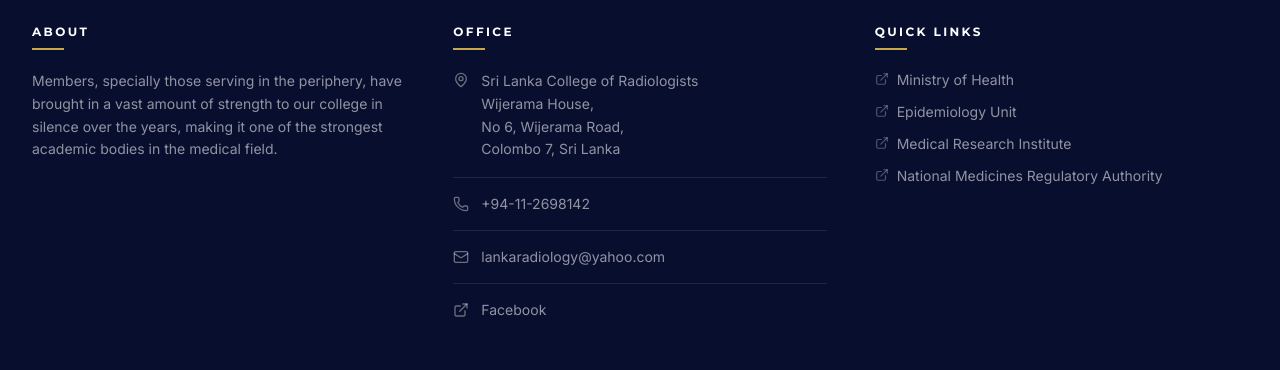
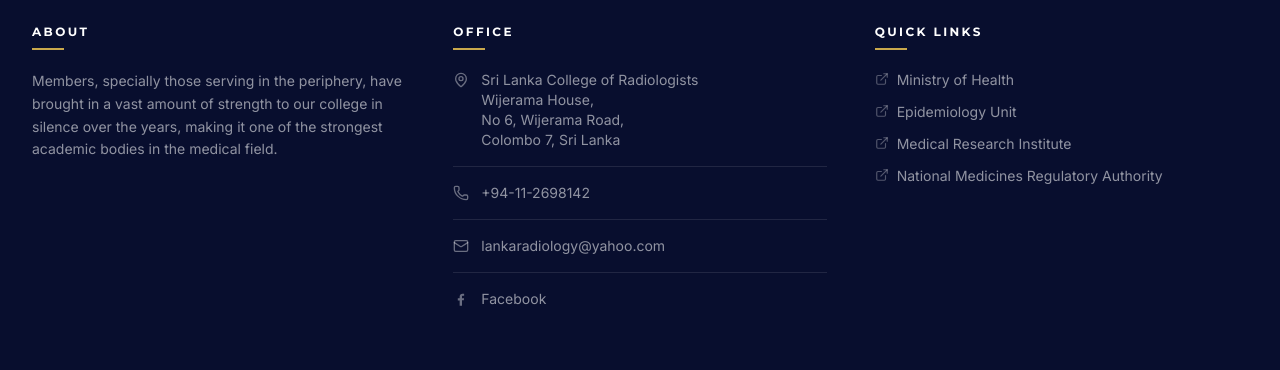
Before and after one commit to DanidaJ/slcr_website, a Next.js app: page /contact-us in a window 1280 px wide. Shown: the part 1190-1560 px from the top of the page. Built offline with nearby package versions, Linux system fonts and the light colour scheme.

Commit message:
Dev (#2)
* Update Contact Us page with link to address and enhance Not Found page navigation

* Enhance footer links with transition effects

---------

Co-authored-by: DanidaJ <138714160+DanidaJ@users.noreply.github.com>

```diff
--- a/src/app/not-found.tsx
+++ b/src/app/not-found.tsx
@@ -30,14 +30,14 @@
         <div className="mt-8 flex flex-col sm:flex-row items-center justify-center gap-3">
           <Link
             href="/"
-            className="inline-flex items-center justify-center px-6 py-3 rounded-full bg-gold text-navy font-semibold text-sm hover:bg-gold/90 transition-colors"
+            className="inline-flex items-center justify-center px-6 py-3 rounded-full bg-gold text-navy font-semibold text-sm cursor-pointer transition-all duration-300 ease-out hover:bg-gold/90 hover:-translate-y-0.5"
           >
             Back to Home
           </Link>
           <button
             type="button"
             onClick={handleBack}
-            className="inline-flex items-center justify-center px-6 py-3 rounded-full border border-white/40 text-white text-sm hover:border-white/70 hover:text-white transition-colors"
+            className="inline-flex items-center justify-center px-6 py-3 rounded-full border border-white/40 text-white text-sm cursor-pointer transition-all duration-300 ease-out hover:border-white/70 hover:text-white hover:-translate-y-0.5"
           >
             Back
           </button>
--- a/src/components/layout/Footer.tsx
+++ b/src/components/layout/Footer.tsx
@@ -40,14 +40,14 @@
             </h3>
             <div className="w-8 h-0.5 bg-gold mb-5" />
             <div className="space-y-4 text-sm">
-              <div className="flex gap-3">
-                <MapPin className="w-4 h-4 text-white/40 flex-shrink-0 mt-0.5" />
               <a
                 href={MAPS_LINK}
                 target="_blank"
                 rel="noopener noreferrer"
-                  className="text-white/55 hover:text-white transition-colors leading-relaxed"
+                className="group flex gap-3 text-white/55 hover:text-white transition-all duration-300 ease-out"
               >
+                <MapPin className="w-4 h-4 text-white/40 group-hover:text-white shrink-0 mt-0.5 transition-all duration-300 ease-out" />
+                <span>
                   Sri Lanka College of Radiologists
                   <br />
                   Wijerama House,
@@ -55,40 +55,46 @@
                   No 6, Wijerama Road,
                   <br />
                   Colombo 7, Sri Lanka
+                </span>
               </a>
-              </div>
               <div className="w-full h-px bg-white/10" />
-              <div className="flex items-center gap-3">
-                <Phone className="w-4 h-4 text-white/40 flex-shrink-0" />
               <a
                 href="tel:+94112698142"
-                  className="text-white/55 hover:text-white transition-colors"
+                className="group flex items-center gap-3 text-white/55 hover:text-white transition-all duration-300 ease-out"
               >
+                <Phone className="w-4 h-4 text-white/40 group-hover:text-white shrink-0 transition-all duration-300 ease-out" />
+                <span>
                   +94-11-2698142
+                </span>
               </a>
-              </div>
               <div className="w-full h-px bg-white/10" />
-              <div className="flex items-center gap-3">
-                <Mail className="w-4 h-4 text-white/40 flex-shrink-0" />
               <a
                 href="mailto:lankaradiology@yahoo.com"
-                  className="text-white/55 hover:text-white transition-colors"
+                className="group flex items-center gap-3 text-white/55 hover:text-white transition-all duration-300 ease-out"
               >
+                <Mail className="w-4 h-4 text-white/40 group-hover:text-white shrink-0 transition-all duration-300 ease-out" />
+                <span>
                   lankaradiology@yahoo.com
+                </span>
               </a>
-              </div>
               <div className="w-full h-px bg-white/10" />
-              <div className="flex items-center gap-3">
-                <ExternalLink className="w-4 h-4 text-white/40 flex-shrink-0" />
               <a
                 href={FACEBOOK_LINK}
                 target="_blank"
                 rel="noopener noreferrer"
-                  className="text-white/55 hover:text-white transition-colors"
+                className="group flex items-center gap-3 text-white/55 hover:text-white transition-all duration-300 ease-out"
               >
+                <svg
+                  aria-hidden="true"
+                  viewBox="0 0 24 24"
+                  className="w-4 h-4 text-white/40 group-hover:text-white shrink-0 fill-current transition-all duration-300 ease-out"
+                >
+                  <path d="M13.5 22v-8.1h2.7l.4-3.2h-3.1V8.7c0-.9.2-1.5 1.5-1.5H16.7V4.3c-.3 0-1.3-.1-2.5-.1-2.5 0-4.2 1.5-4.2 4.3v2.4H7.2v3.2H10V22h3.5Z" />
+                </svg>
+                <span>
                   Facebook
+                </span>
               </a>
-              </div>
             </div>
           </div>
 
@@ -105,9 +111,9 @@
                     href={link.href}
                     target="_blank"
                     rel="noopener noreferrer"
-                    className="group flex items-start gap-2 text-white/55 hover:text-white text-sm transition-colors"
+                    className="group flex items-start gap-2 text-white/55 hover:text-white text-sm transition-all duration-300 ease-out hover:translate-x-0.5"
                   >
-                    <ExternalLink className="w-3.5 h-3.5 text-white/30 group-hover:text-white transition-colors flex-shrink-0 mt-0.5" />
+                    <ExternalLink className="w-3.5 h-3.5 text-white/30 group-hover:text-white transition-all duration-300 ease-out shrink-0 mt-0.5" />
                     {link.label}
                   </Link>
                 </li>
@@ -127,7 +133,7 @@
             <Link href="#" className="hover:text-white transition-colors">
               Privacy Policy
             </Link>
-            <Link href="#" className="hover:text-white transition-colors">
+            <Link href="#" className="hover:text-white transition-all duration-300 ease-out">
               Terms of Use
             </Link>
           </div>
```
Also changed, not shown: 1 other file (tests, documents, lock files or other folders). Lines whose indentation alone changed are shown as unchanged.
